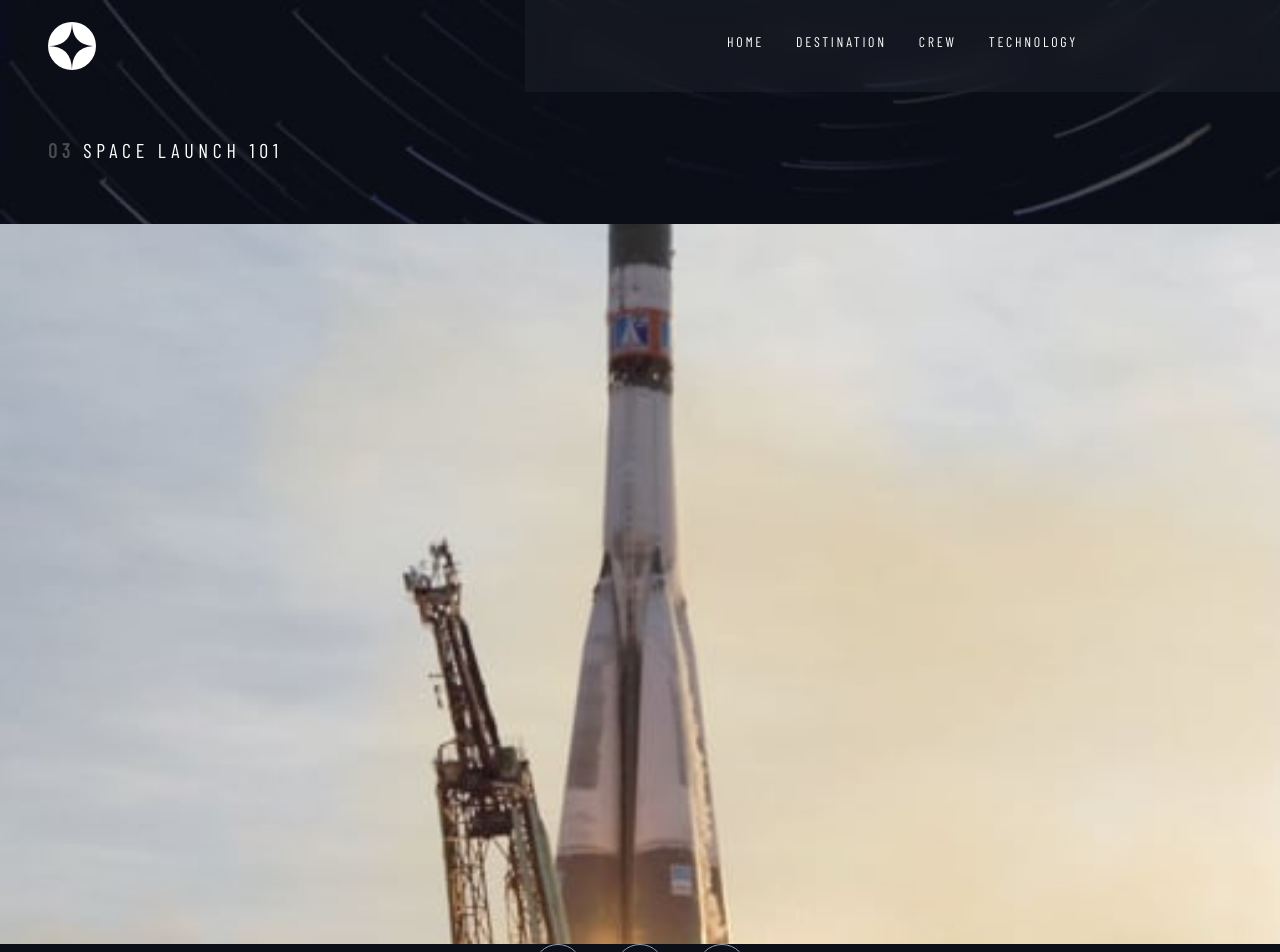
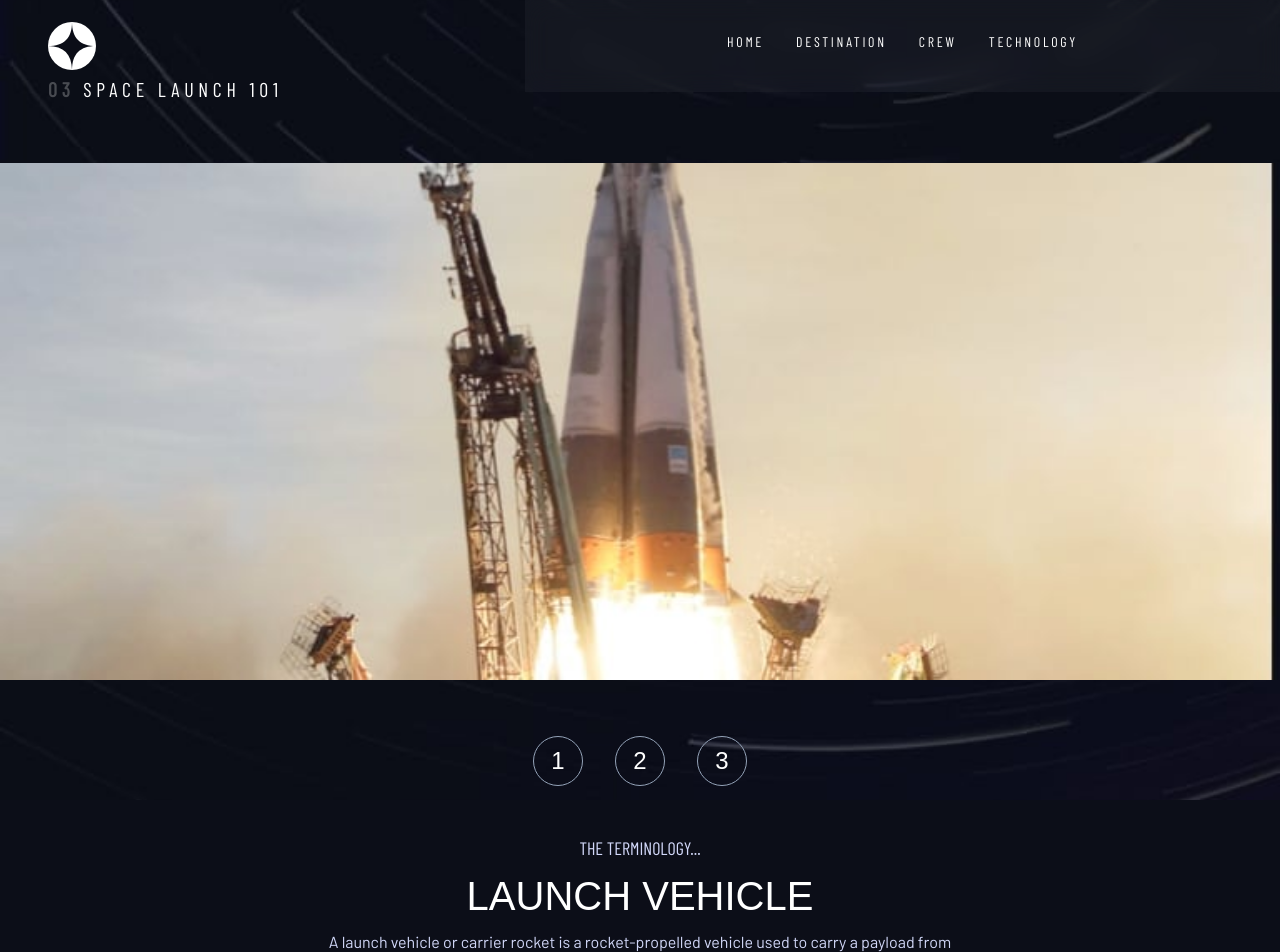
Before and after one commit to mackieva/space-tour, a Next.js app: page /technology in a window 1280 px wide. Shown: the top 952 px of the page. Built offline with nearby package versions, Linux system fonts and the light colour scheme; a web font is replaced by a local one.

Commit message:
tech page work

```diff
--- a/src/app/technology/page.tsx
+++ b/src/app/technology/page.tsx
@@ -49,14 +49,14 @@ export default function TechnologyPage() {
         className="md:hidden"
       />
       <div className="mx-auto flex max-w-screen-lg flex-col px-12 lg:px-24 lg:pt-24">
-        <div className="relative z-20 mb-[60px] mt-[136px] flex items-center justify-start lg:mt-[75px]">
+        <div className="relative z-20 mt-[75px] mb-[60px] flex items-center justify-start">
           <h5 className="text-xl text-white lg:text-lg">
             <span className="font-bold opacity-25">03</span> Space Launch 101
           </h5>
         </div>
       </div>
       <div className="relative z-20 flex flex-col justify-between lg:ml-40 lg:mt-12 lg:grid lg:grid-cols-techGrid">
-        <div className="order-2 flex h-full items-center justify-center gap-[32px] lg:order-1 lg:flex-col">
+        <div className="order-2 flex h-full items-center justify-center gap-[32px] pt-[56px] pb-[44px] lg:pt-0 lg:pb-0 lg:order-1 lg:flex-col">
           {content.map((c, i) => (
             <button
               key={i}
@@ -81,9 +81,9 @@ export default function TechnologyPage() {
                     ease: "easeOut",
                     duration: 0.6,
                   }}
-                  className="max-w-[458px] lg:max-w-full"
+                  className="max-w-[60%] lg:max-w-full"
                 >
-                  <p className="secondaryTwo">The Terminology...</p>
+                  <p className="secondaryTwo text-lavender font-sansCon uppercase">The Terminology...</p>
                   <h3 className="md:text-[40px] lg:text-[56px] lg:text-white">
                     {c.name}
                   </h3>
@@ -115,7 +115,15 @@ export default function TechnologyPage() {
                   width={445}
                   height={445}
                   alt={`Satellite Image of ${c.name}`}
-                    className="aspect-video w-full object-cover lg:aspect-auto"
+                  className="hidden w-full object-cover lg:block"
+                />
+                <Image
+                  key={i}
+                  src={c.images.landscape}
+                  width={768}
+                  height={310}
+                  alt={`Satellite Image of ${c.name}`}
+                  className="block w-full object-cover lg:hidden"
                 />
                 </motion.div>
               ),
```
Lines whose indentation alone changed are shown as unchanged.
